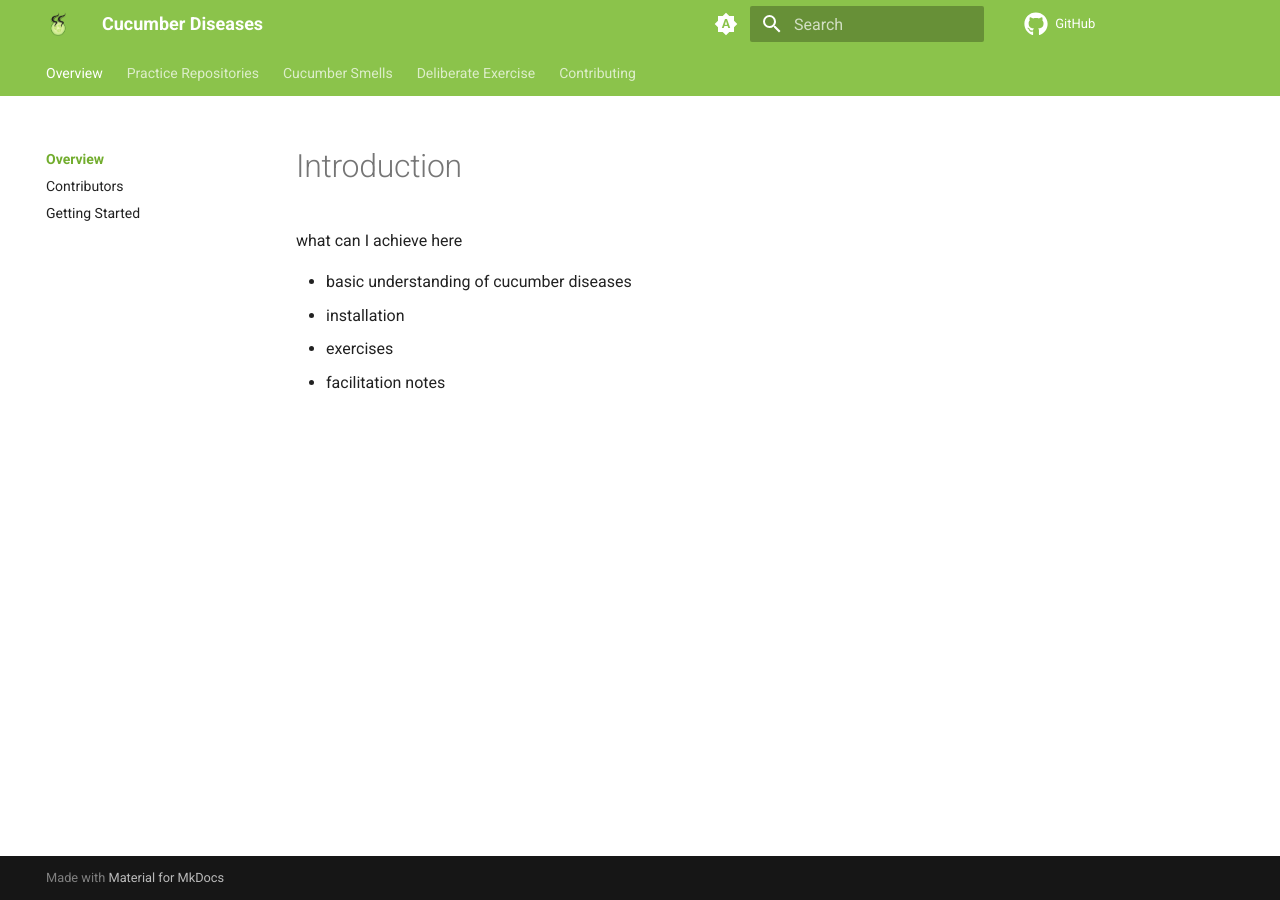
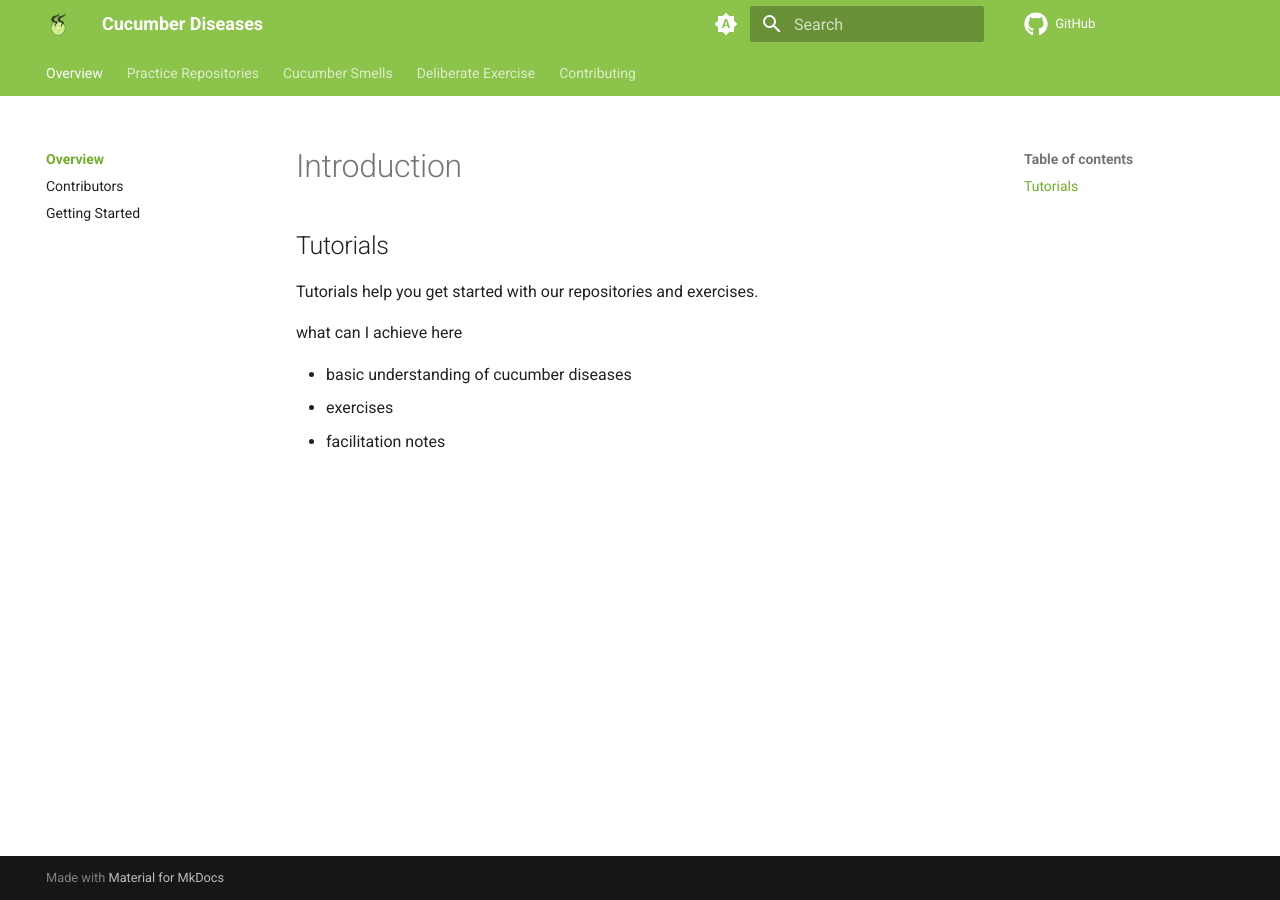
Before and after one commit to Cucumber-Diseases/cucumber-diseases.github.io, an MkDocs documentation site: the page built from docs/index.md, in a window 1280 px wide. Built offline with MkDocs 1.6.1 and Material for MkDocs 9.7.7, drawn with Linux system fonts in a browser that asks for light colours.

Commit message:
Update index.md

```diff
--- a/docs/index.md
+++ b/docs/index.md
@@ -1,8 +1,13 @@
 # Introduction
+
+## Tutorials
+
+Tutorials help you get started with our repositories and exercises.
+
+
 
 what can I achieve here
 
 - basic understanding of cucumber diseases
-- installation
 - exercises
 - facilitation notes
```
